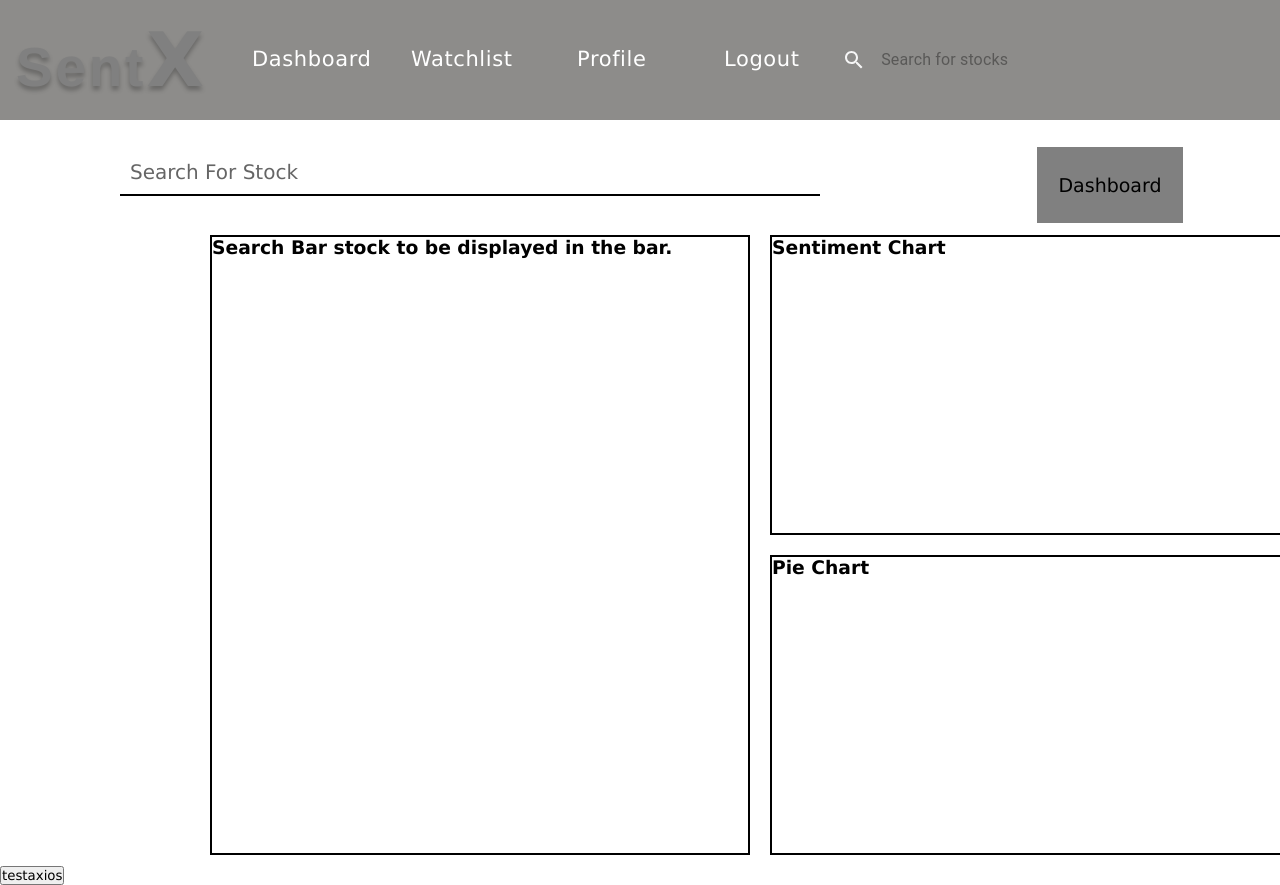
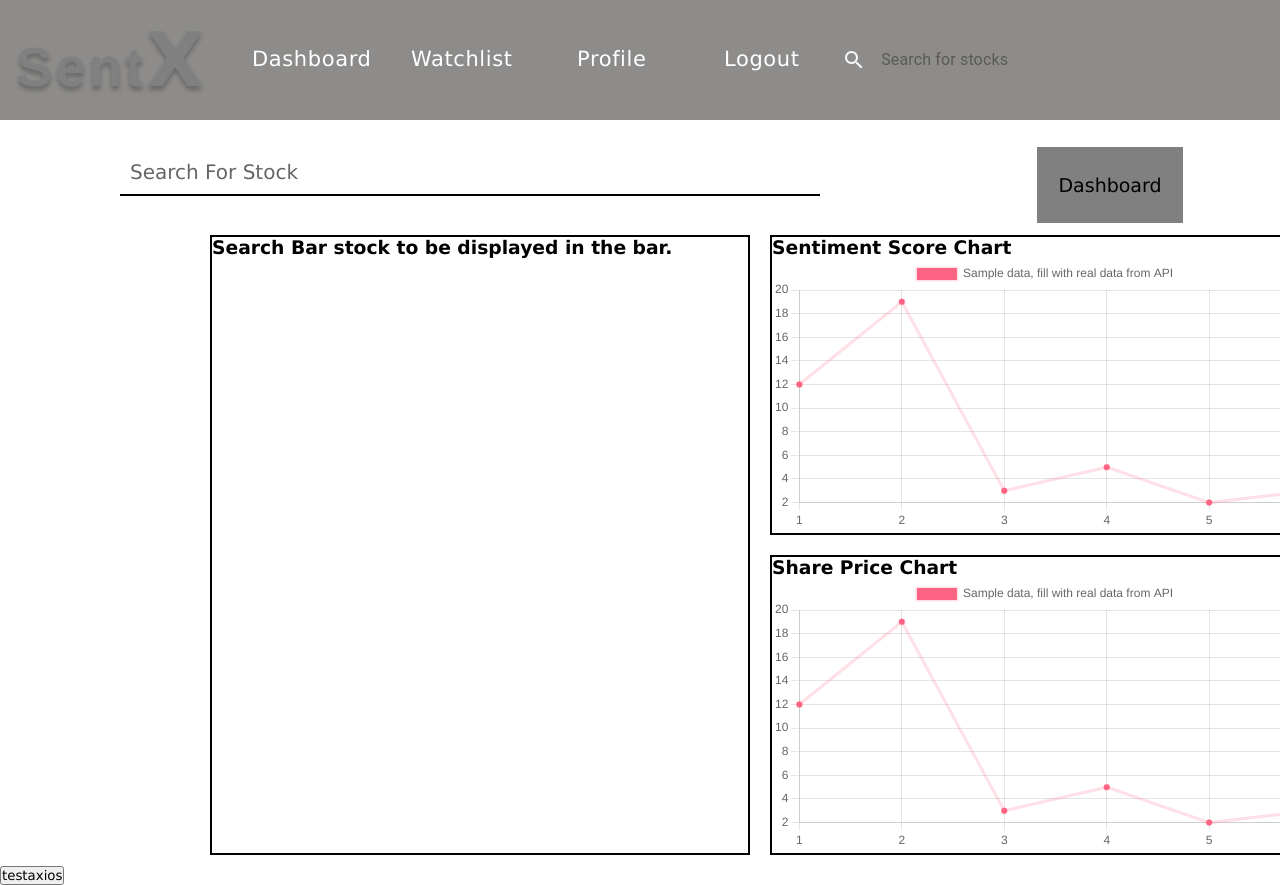
Before and after one commit to luckyjaiswaal/2021_SES3A_TEAM2, a React (Create React App) app in the folder frontend/react_app/: page /stock/AMZN in a window 1280 px wide. Shown: the top 885 px of the page. Built offline with nearby package versions, Linux system fonts and the light colour scheme; no server answers.

Commit message:
Added charts  to the indepth page

```diff
--- a/frontend/react_app/package.json
+++ b/frontend/react_app/package.json
@@ -9,7 +9,10 @@
     "@testing-library/react": "^11.2.6",
     "@testing-library/user-event": "^12.8.3",
     "axios": "^0.21.1",
+    "chart.js": "^3.2.0",
     "react": "^17.0.2",
+    "react-chartjs-2": "^3.0.2",
+    "react-charts": "^2.0.0-beta.7",
     "react-dom": "^17.0.2",
     "react-responsive-modal": "^6.0.1",
     "react-router-dom": "^5.2.0",
--- a/frontend/react_app/src/InDepth.js
+++ b/frontend/react_app/src/InDepth.js
@@ -4,6 +4,8 @@ import NavBar from './components/navbar/index';
 import StockList from './components/stocklist/index';
 import axios from './components/utils/axios'
 import './indepth.css'
+import React from 'react';
+import { Line } from 'react-chartjs-2';
 
 function Indepth({ match }) {
   useEffect(() => {
@@ -20,6 +22,31 @@ function Indepth({ match }) {
     const item = await fetchItem.json();
     console.log(item);
   }
+
+  const data = {
+    labels: ['1', '2', '3', '4', '5', '6'],
+    datasets: [
+      {
+        label: 'Sample data, fill with real data from API',
+        data: [12, 19, 3, 5, 2, 3],
+        fill: false,
+        backgroundColor: 'rgb(255, 99, 132)',
+        borderColor: 'rgba(255, 99, 132, 0.2)',
+      },
+    ],
+  };
+
+  const options = {
+    scales: {
+      yAxes: [
+        {
+          ticks: {
+            beginAtZero: true,
+          },
+        },
+      ],
+    },
+  };
 
   return (
     <>
@@ -39,10 +66,12 @@ function Indepth({ match }) {
           </div>
           <div className="chart">
             <div className="sentiment">
-                        <h3>Sentiment Chart</h3>
+              <h3>Sentiment Score Chart</h3>
+              <Line data={data} options={options} />
             </div>
             <div className="pie">
-<h3>Pie Chart</h3>
+              <h3>Share Price Chart</h3>
+              <Line data={data} options={options} />
             </div>
           </div>
 
```
Also changed, not shown: 1 other file (tests, documents, lock files or other folders). Lines whose indentation alone changed are shown as unchanged.
